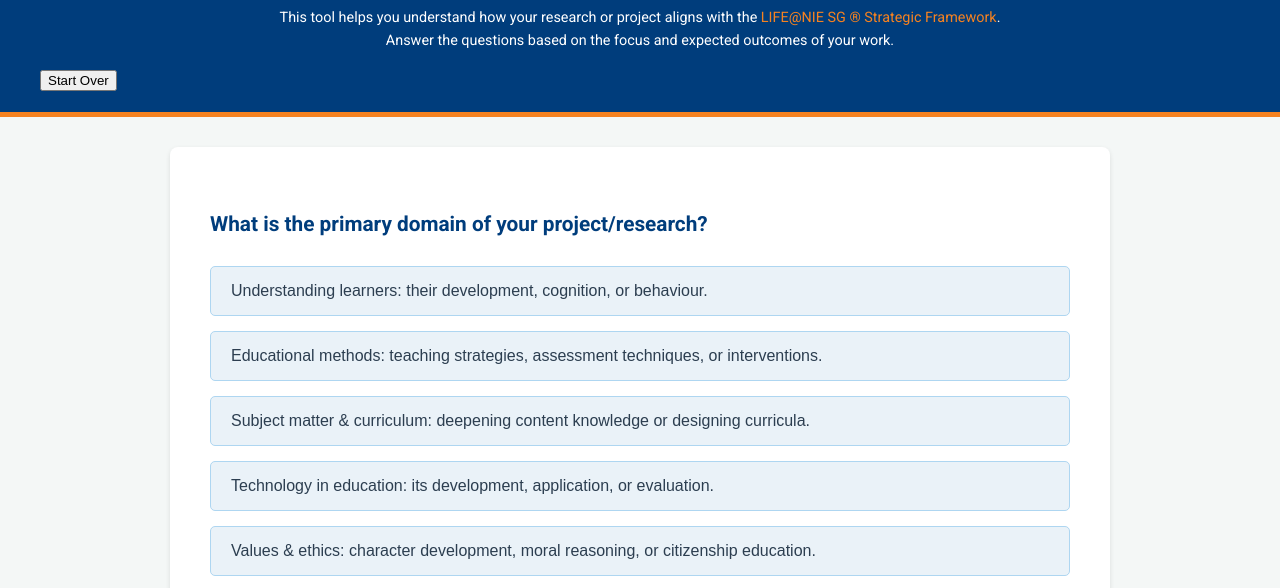
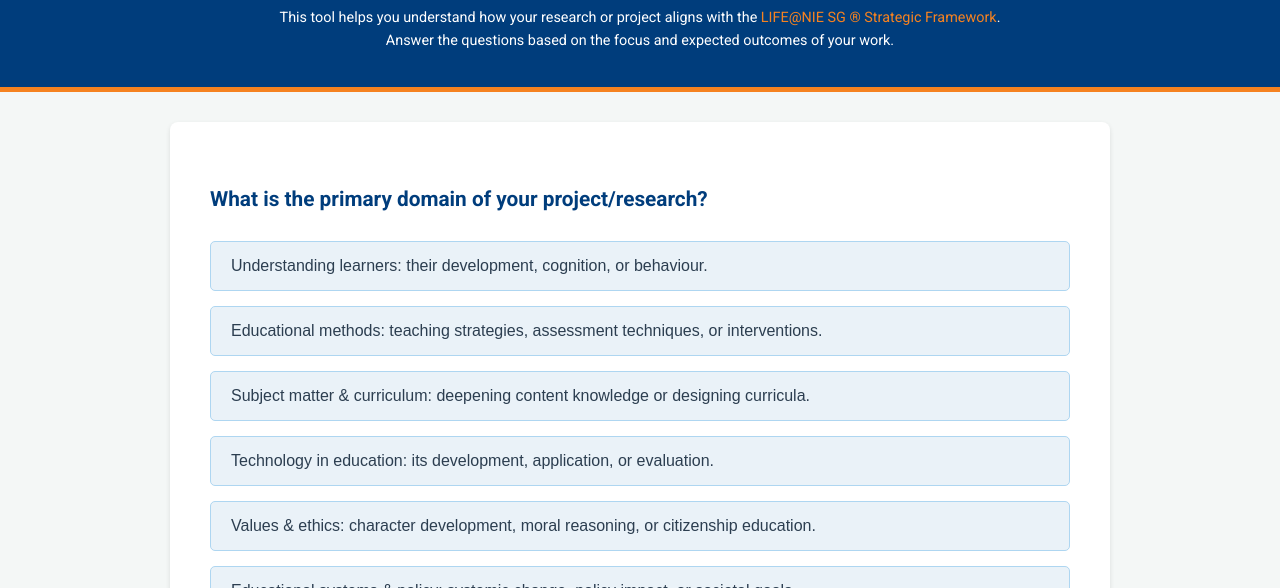
Before and after one commit to ismailNie/lifeniesg, a plain HTML site: page index.html in a window 1280 px wide. Shown: the part 202-790 px from the top of the page. Drawn offline with Linux system fonts and the light colour scheme.

Commit message:
Update index.html

```diff
--- a/index.html
+++ b/index.html
@@ -18,8 +18,6 @@
             <a href="https://www.ntu.edu.sg/nie/about-us/life@nie-sg" target="_blank">LIFE@NIE SG ® Strategic Framework</a>.<br>
             Answer the questions based on the focus and expected outcomes of your work.
         </p>
-
-        <button id="start-over-header-button" class="header-button" onClick="startOver()">Start Over</button>
     </header>
 
     <main>
```
